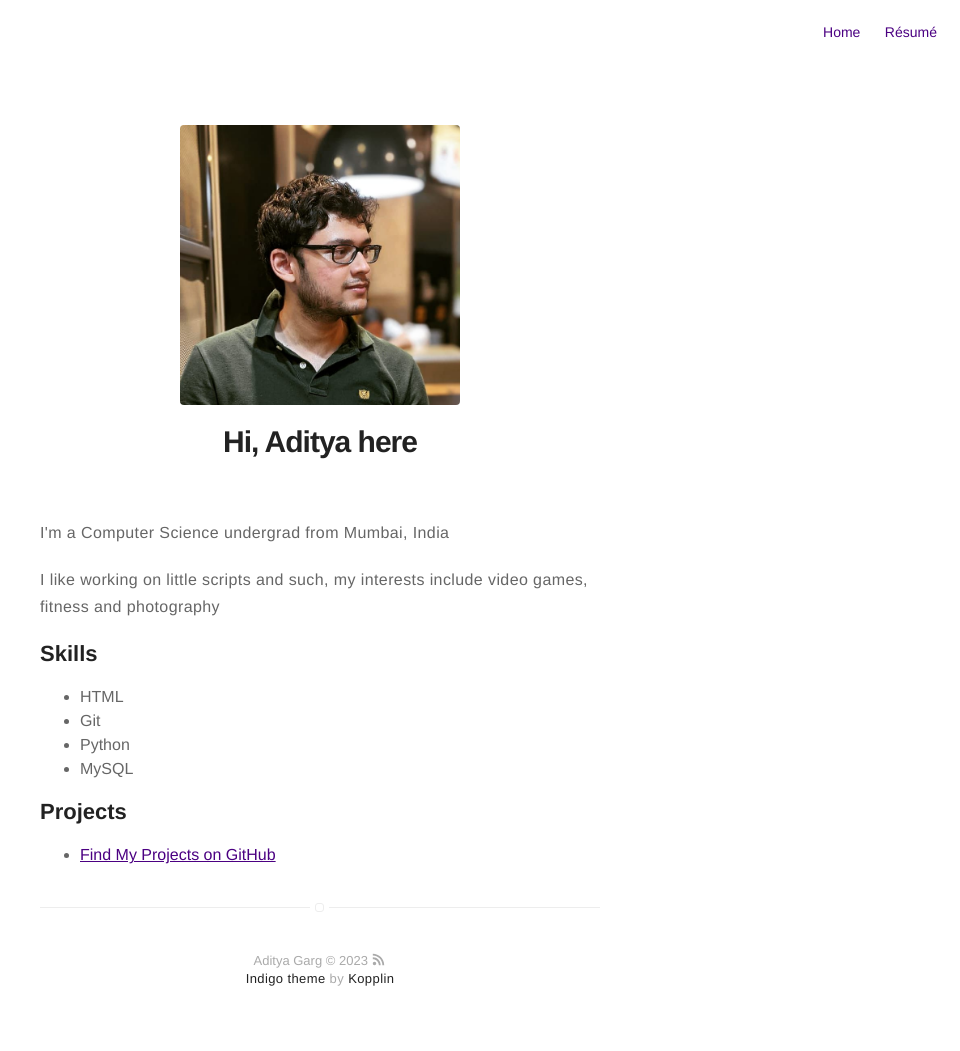
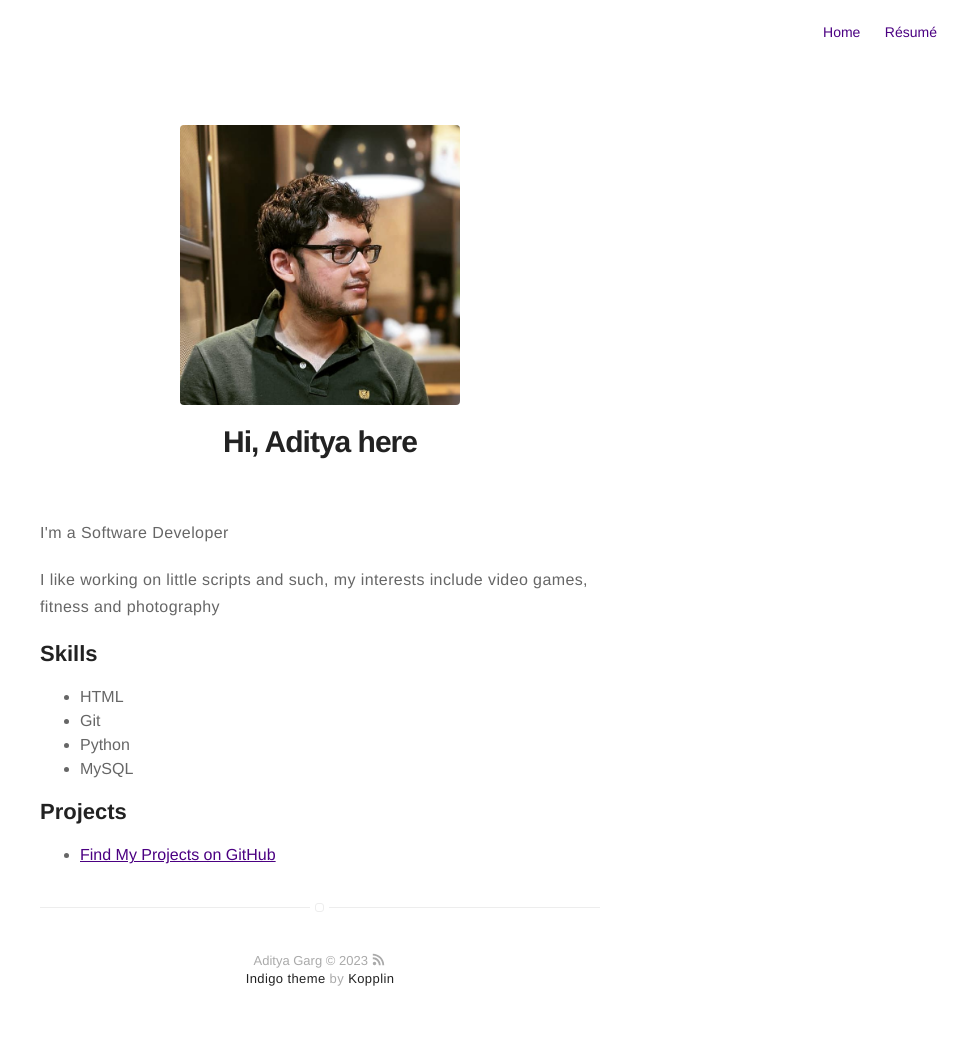
Before and after one commit to adiplier/adiplier.github.io, a Jekyll site: the page built from about.md, in a window 1280 px wide. Shown: the whole page, without its empty margins (320-1280 px from the left). Built offline with Jekyll 4.4.1, drawn with Linux system fonts in a browser that asks for light colours.

Commit message:
Update about.md
Updated description

```diff
--- a/about.md
+++ b/about.md
@@ -5,7 +5,7 @@ layout: page
 ![Profile Image]({{ site.url }}/{{ site.picture }})
 
 <h1>Hi, Aditya here</h1>
-<p>I'm a Computer Science undergrad from Mumbai, India</p>
+<p>I'm a Software Developer</p>
 <p>I like working on little scripts and such, my interests include video games, fitness and photography</p>
 
 <h2>Skills</h2>
```
